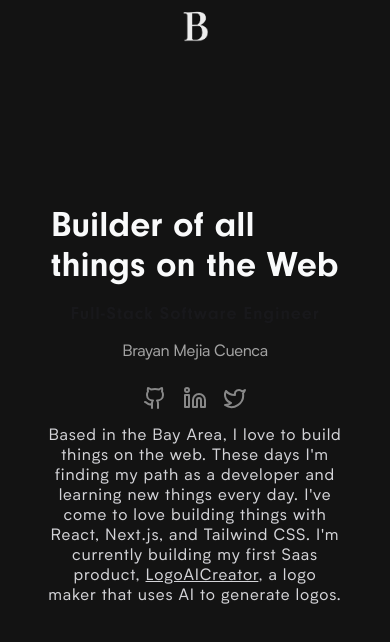
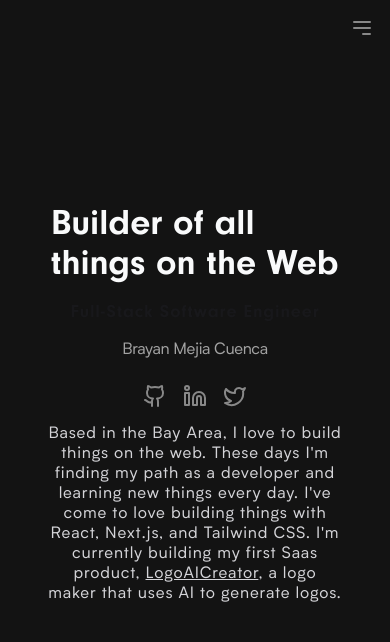
Before and after one commit to Mejiabrayan/portfolio-website, a Next.js app: page / in a window 390 px wide. Shown: the top 642 px of the page. Built offline with nearby package versions, Linux system fonts and the light colour scheme.

Commit message:
added a mobile menu component finally, needs more work and will eventually add testing

```diff
--- a/src/components/Header.tsx
+++ b/src/components/Header.tsx
@@ -1,11 +1,12 @@
-'use client'
+'use client';
 import clsx from 'clsx';
 import { usePathname } from 'next/navigation';
 import Link from 'next/link';
-import { FC } from 'react';
+import { FC, useState } from 'react';
 import { LayoutGroup, motion } from 'framer-motion';
 import Image from 'next/image';
 import { Logo } from '@/lib/info';
+import MobileMenu from './MobileMenu';
 
 interface HeaderProps {
   className?: string;
@@ -28,6 +29,8 @@ const navItems = {
 };
 
 const Header: FC<HeaderProps> = ({}) => {
+  const [isMobileMenuOpen, setIsMobileMenuOpen] = useState(false); // State to manage mobile menu open/close
+
   let pathname = usePathname() || '/';
   if (pathname.includes('/blog/')) {
     pathname = '/blog';
@@ -48,7 +51,7 @@ const Header: FC<HeaderProps> = ({}) => {
             width={50}
             height={50}
             placeholder='blur'
-            className='rounded-full filter grayscale'
+            className='rounded-full filter grayscale hidden md:block'
             priority
           />
         </motion.a>
@@ -66,7 +69,7 @@ const Header: FC<HeaderProps> = ({}) => {
                   {
                     'text-neutral-400': !isActive,
                     'font-bold': isActive,
-                    ' rounded-md shadow-white': isActive
+                    ' rounded-md shadow-white': isActive,
                   }
                 )}
               >
@@ -88,12 +91,32 @@ const Header: FC<HeaderProps> = ({}) => {
             );
           })}
         </nav>
-        {/* Mobile Menu Goes Here */}
-        {/* <div className='ml-auto pr-4 md:hidden'>
-          <span className='text-sm text-gray-400'>
-            working on this mobile menu thing 😅
-          </span>
-        </div> */}
+        <div className='ml-auto pt-4 pr-4 md:hidden'>
+          <button
+            onClick={() => setIsMobileMenuOpen(true)}
+            className='text-sm text-gray-400 focus:outline-none'
+          >
+            <svg
+              xmlns='http://www.w3.org/2000/svg'
+              className='h-6 w-6 text-gray-400 hover:text-gray-600 focus:outline-none'
+              fill='none'
+              viewBox='0 0 24 24'
+              stroke='currentColor'
+            >
+              <path
+                strokeLinecap='round'
+                strokeLinejoin='round'
+                strokeWidth={2}
+                d='M4 6h16M4 12h16m-7 6h7'
+              />
+            </svg>
+          </button>
+        </div>
+        <MobileMenu
+          navItems={navItems}
+          isOpen={isMobileMenuOpen}
+          onClose={() => setIsMobileMenuOpen(false)}
+        />
       </LayoutGroup>
     </header>
   );
--- /dev/null
+++ b/src/components/MobileMenu.tsx
@@ -0,0 +1,73 @@
+'use client';
+import { motion, AnimatePresence } from 'framer-motion';
+import { X } from 'lucide-react';
+import Link from 'next/link';
+
+interface MobileMenuProps {
+  navItems: Record<string, { name: string }>;
+  isOpen: boolean;
+  onClose: () => void;
+}
+
+const MobileMenu: React.FC<MobileMenuProps> = ({
+  navItems,
+  isOpen,
+  onClose,
+}) => {
+  const linkVariants = {
+    hidden: { opacity: 0, y: -10 },
+    visible: {
+      opacity: 1,
+      y: 0,
+      transition: { duration: 0.3, ease: 'easeOut' },
+    },
+  };
+
+  return (
+    <AnimatePresence>
+      {isOpen && (
+        <motion.div
+          className='fixed top-0 left-0 w-full h-full z-20 bg-[#131313]'
+          initial={{ opacity: 0, y: -20 }}
+          animate={{ opacity: 1, y: 0 }}
+          exit={{ opacity: 0, y: -20 }}
+          transition={{ duration: 0.3, ease: 'easeInOut' }}
+        >
+          <div className='flex justify-end p-4'>
+            <button
+              onClick={onClose}
+              className='text-gray-400 hover:text-gray-600 focus:outline-none'
+            >
+              <X size={24} />
+            </button>
+          </div>
+          <nav className='flex flex-col items-center justify-center h-full'>
+            <motion.div
+              initial='hidden'
+              animate='visible'
+              variants={{
+                visible: {
+                  transition: { staggerChildren: 0.1 },
+                },
+              }}
+            >
+              {Object.entries(navItems).map(([path, { name }]) => (
+                <motion.div
+                  key={path}
+                  variants={linkVariants}
+                  className='text-xl font-bold tracking-tight py-4'
+                >
+                  <Link href={path} onClick={onClose}>
+                    {name}
+                  </Link>
+                </motion.div>
+              ))}
+            </motion.div>
+          </nav>
+        </motion.div>
+      )}
+    </AnimatePresence>
+  );
+};
+
+export default MobileMenu;
```
